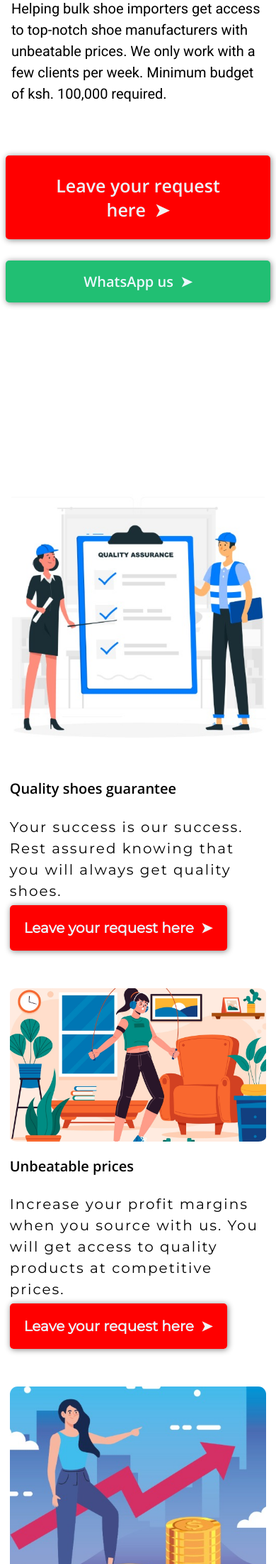
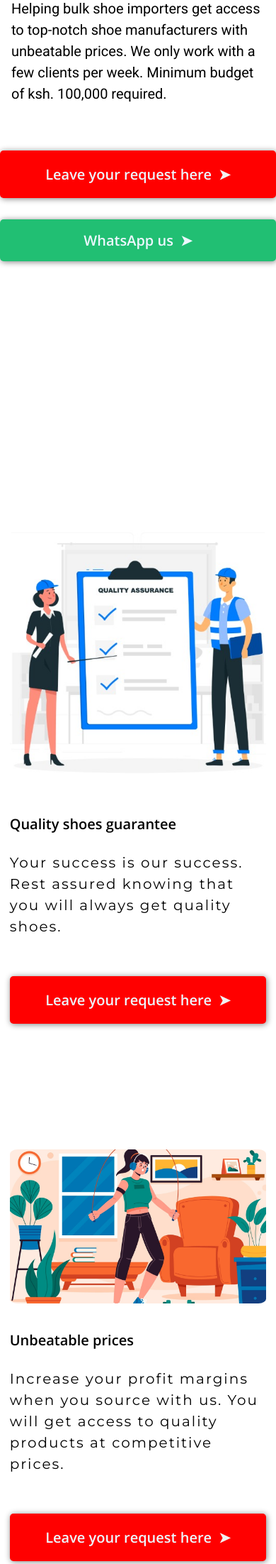
Before and after one commit to HaronKibetRutoh/myproject, a Django app: template templates/quote/home.html in a window 390 px wide. Shown: the part 269-2472 px from the top of the page at 71% size. Run offline with Django 3.2, Linux system fonts and the light colour scheme; the template is opened without the code that fills it, so the values that code supplies are empty; some libraries are stand-ins or nearby versions.

Commit message:
css changes and adding title icon

```diff
--- a/static/css/base.css
+++ b/static/css/base.css
@@ -234,7 +234,7 @@ footer{
     padding: 1em;
     width: 100%;
     color: #edf7ff;
-    font-size: 2.5rem;
+    font-size: 2rem;
     font-weight: bold;
     font-family: 'Open Sans', sans-serif;
     text-decoration: none;
@@ -308,11 +312,14 @@ img{
     display: grid;
     grid-template-columns: repeat(2, 1fr);
     margin-bottom: 20%;
+    width: 100%;
+    padding: 5em 0em;
 }
 
 .part-1-caption{
-   padding-left: 20%;
-   padding-top: 10%;
+   padding: 10%;
+   width: 100%;
+   display: block;
 }
 
 .part-1-caption h2{
@@ -342,27 +349,18 @@ img{
     color: green;
 }
 
-.part-1-email-btn{
-    margin-top: 7%;
-}
-
-.part-1-email-btn a{
-    font-size: 2rem;
-    font-family: 'Montserrat', sans-serif;
-    text-decoration: none;
-    color: #edf7ff;
-}
-
 
 .part-2{
     display: grid;
     grid-template-columns: repeat(2, 1fr);
     margin-bottom: 20%;
+    padding: 5em 0em;
 }
 
 .part-2-caption{
-   padding-left: 10%;
-   margin-top: 5%;
+   padding: 0% 10%;
+   margin-top: 0%;
+
 }
 
 .part-2-caption h2{
@@ -388,6 +386,7 @@ img{
     display: grid;
     grid-template-columns: repeat(2, 1fr);
     margin-bottom: 20%;
+    padding: 5em 0em;
 }
 
 .part-3-img{
@@ -912,8 +913,7 @@ img{
     }
 
     .part-2-caption{
-       padding-left: 0%;
-       margin-top: 5%;
+        padding: 10% 0% 0% 0%;
     }
 
     .part-2-caption h2{
@@ -1173,19 +1172,23 @@ img{
     .cta-btns{
         display: grid;
         grid-template-columns: 1fr;
-        padding: 0.5em 0.8em;
+        padding: 0.5em 0em;
         margin-top: 2em;
-    }
-    .shipping-btn{
-        padding: 0.8em;
-        width: 100%;
+        width: 100%;
+    }
+    .shop-request-btn{
+        background: red;
+        padding: 1em 0em;
+        width: 100%;
+        color: #edf7ff;
         font-size: 2rem;
         font-weight: bold;
         font-family: 'Open Sans', sans-serif;
         text-decoration: none;
         border-radius: 0.5rem;
-        box-shadow: 0.1rem 0.1rem 0.8rem black;
-        opacity: 1;
+        transition: 1s;
+        box-shadow: 0.1rem 0.1rem 0.8rem gray;
+        margin-top: 1.5em;
         text-align: center;
     }
 
--- a/templates/base.html
+++ b/templates/base.html
@@ -40,7 +40,14 @@
     {% block title %}
         Kenya's number one shoe sourcing agency
     {% endblock title %}
-        </title>
+    </title>
+
+    <!-- add icon link -->
+    <link rel = "icon" href =
+    "/static/images/shield.png"
+            type = "image/x-icon">
+
+
     <link rel="stylesheet" href="{% static 'css/base.css' %}">
     {% fontawesome_5_static %}
     <script type="text/javascript">
--- a/templates/quote/home.html
+++ b/templates/quote/home.html
@@ -27,7 +27,9 @@
             <div class="part-1-caption">
                 <h2>Quality shoes guarantee</h2>
                 <p>Your success is our success. Rest assured knowing that you will always get quality shoes.</p>
-                <div class="part-1-email-btn"><a class="shop-request-btn" href="{% url 'quote:shopping' %}">Leave your request here<span class="ship-arrow">&#10148;</span></a></div>
+                <div class="cta-btns">
+                    <a class="shop-request-btn" href="{% url 'quote:shopping' %}">Leave your request here<span class="ship-arrow">&#10148;</span></a>
+                </div>
             </div>
             <div class="part-1-img"><img src="{% static 'images/qualityblue.jpeg' %}" alt="image of quality quarantee"></div>
         </div>
@@ -36,7 +38,9 @@
             <div  class="part-2-caption">
                 <h2>Unbeatable prices</h2>
                 <p>Increase your profit margins when you source with us. You will get access to quality products at competitive prices. </p>
-                <div class="part-1-email-btn"><a class="shop-request-btn" href="{% url 'quote:shopping' %}">Leave your request here<span class="ship-arrow">&#10148;</span></a></div>
+                <div class="cta-btns">
+                    <a class="shop-request-btn" href="{% url 'quote:shopping' %}">Leave your request here<span class="ship-arrow">&#10148;</span></a>
+                </div>
             </div>
         </div>
         <div class="part-3">
@@ -44,7 +48,9 @@
                 <h2>Save time</h2>
                 <p>Source with us and save time so that you can concentrate more on your business. You don't need to waste time searching through alibaba anymore.
                 </p>
-                <div class="part-1-email-btn"><a class="shop-request-btn" href="{% url 'quote:shopping' %}">Leave your request here<span class="ship-arrow">&#10148;</span></a></div>
+                <div class="cta-btns">
+                    <a class="shop-request-btn" href="{% url 'quote:shopping' %}">Leave your request here<span class="ship-arrow">&#10148;</span></a>
+                </div>
             </div>
             <div class="part-3-img"><img src="{% static 'images/savetime.jpeg' %}" alt="save time and money image"></div>
         </div>
@@ -53,7 +59,9 @@
             <div class="part-4-caption">
                 <h2>Quality support</h2>
                 <p>We are always there for you whenever you need us. Your success is our success. We will always reply to your contacts personally and as soon as possible</p>
-                <div class="part-1-email-btn"><a class="shop-request-btn" href="{% url 'quote:shopping' %}">Leave your request here<span class="ship-arrow">&#10148;</span></a></div>
+                <div class="cta-btns">
+                    <a class="shop-request-btn" href="{% url 'quote:shopping' %}">Leave your request here<span class="ship-arrow">&#10148;</span></a>
+                </div>
             </div>
         </div>
     </div>
```
Also changed, not shown: other parts of static/css/base.css (+15 -10 lines), static/images/shield.png (added).
